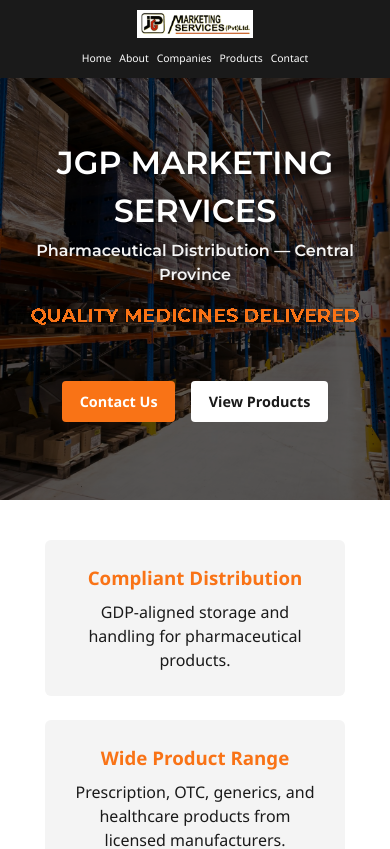
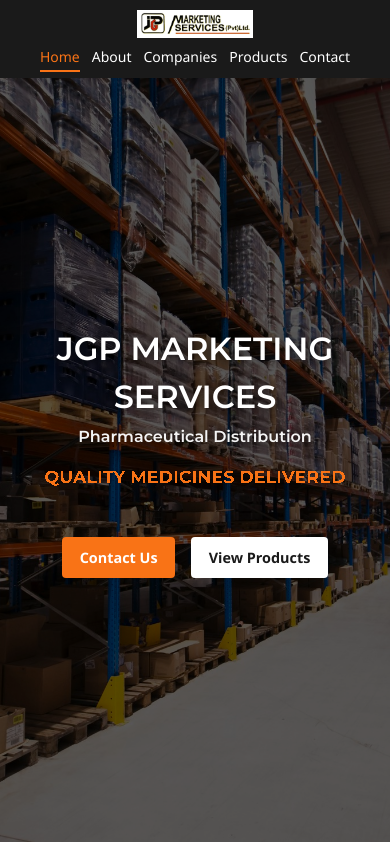
Before and after one commit to GSIX3/JGP-Website, a React (Vite) app: page / in a window 390 px wide. Shown: the top 849 px of the page. Built offline with nearby package versions, Linux system fonts and the light colour scheme.

Commit message:
fixing responsive errors

```diff
--- a/src/components/GooeyText.tsx
+++ b/src/components/GooeyText.tsx
@@ -95,6 +95,9 @@ export default function GooeyText({
         className="gooey-text-inner"
         style={{ filter: `url(#${filterId.current})` }}
       >
+        <span className={`gooey-text-sizer ${textClassName}`} aria-hidden="true">
+          {text}
+        </span>
         <span ref={text1Ref} className={`gooey-text-span ${textClassName}`} />
         <span ref={text2Ref} className={`gooey-text-span ${textClassName}`} />
       </div>
--- a/src/components/Navbar.tsx
+++ b/src/components/Navbar.tsx
@@ -1,8 +1,53 @@
+import { useEffect, useState } from "react";
 import "../styles/navbar.css";
 import { site } from "../content/site";
 import logo from "../assets/jgp1.jpg";
 
+const NAV_LINKS = [
+  { id: "home", label: "Home" },
+  { id: "about", label: "About" },
+  { id: "companies", label: "Companies" },
+  { id: "products", label: "Products" },
+  { id: "contact", label: "Contact" },
+] as const;
+
+type SectionId = (typeof NAV_LINKS)[number]["id"];
+
+function getActiveSection(navHeight: number): SectionId {
+  const probeLine = navHeight + 24;
+  let current: SectionId = "home";
+
+  for (const { id } of NAV_LINKS) {
+    const section = document.getElementById(id);
+    if (section && section.getBoundingClientRect().top <= probeLine) {
+      current = id;
+    }
+  }
+
+  return current;
+}
+
 export default function Navbar() {
+  const [activeId, setActiveId] = useState<SectionId>("home");
+
+  useEffect(() => {
+    const nav = document.querySelector("nav");
+
+    const updateActive = () => {
+      const navHeight = nav?.getBoundingClientRect().height ?? 0;
+      setActiveId(getActiveSection(navHeight));
+    };
+
+    updateActive();
+    window.addEventListener("scroll", updateActive, { passive: true });
+    window.addEventListener("resize", updateActive);
+
+    return () => {
+      window.removeEventListener("scroll", updateActive);
+      window.removeEventListener("resize", updateActive);
+    };
+  }, []);
+
   return (
     <nav>
       <a href="#home" className="navbar-brand">
@@ -13,21 +58,16 @@ export default function Navbar() {
         />
       </a>
       <ul className="navbar-links">
-        <li>
-          <a href="#home">Home</a>
-        </li>
-        <li>
-          <a href="#about">About</a>
-        </li>
-        <li>
-          <a href="#companies">Companies</a>
-        </li>
-        <li>
-          <a href="#products">Products</a>
-        </li>
-        <li>
-          <a href="#contact">Contact</a>
-        </li>
+        {NAV_LINKS.map(({ id, label }) => (
+          <li key={id}>
+            <a
+              href={`#${id}`}
+              className={activeId === id ? "active" : undefined}
+            >
+              {label}
+            </a>
+          </li>
+        ))}
       </ul>
     </nav>
   );
--- a/src/content/site.ts
+++ b/src/content/site.ts
@@ -14,14 +14,14 @@
 export const site = {
   name: "JGP Marketing Services",
   legalName: "JGP Marketing Services (Pvt) Ltd",
-  tagline: "Pharmaceutical Distribution — Central Province",
+  tagline: "Pharmaceutical Distribution",
   shortDescription:
     "Licensed pharmaceutical distributor serving pharmacies, hospitals, and healthcare institutions in Sri Lanka's Central Province.",
 
   heroTaglines: [
     "Your Trusted Pharma Partner",
     "Quality Medicines Delivered",
-    "Serving Central Province Healthcare",
+    "Serving Healthcare Providers",
   ] as const,
 
   contact: {
@@ -33,8 +33,8 @@ export const site = {
     phones: [{ display: "081 220 0859", href: "tel:+94812200859" }],
     whatsapp: null as { display: string; href: string } | null,
     email: null as { display: string; href: string } | null,
-    address: "27 Cross Street, Kandy, Sri Lanka",
-    mapQuery: "JGP Marketing Services, 27 Cross Street, Kandy, Sri Lanka",
+    address: "64 Riverdale Rd, Kandy 20000, Sri Lanka",
+    mapQuery: "JGP Marketing Services 64 Riverdale Rd, Kandy 20000, Sri Lanka",
     notes:
       "Phone and address sourced from a public directory listing — please confirm. Email and WhatsApp not found in public listings.",
   },
@@ -51,7 +51,7 @@ export const site = {
   },
 
   about: {
-    subtitle: "Trusted pharmaceutical distribution in Sri Lanka's Central Province",
+    subtitle: "Trusted pharmaceutical distribution in Sri Lanka",
     paragraphs: [
       "JGP Marketing Services (Pvt) Ltd is a pharmaceutical distribution company based in Kandy, dedicated to connecting licensed manufacturers with pharmacies, hospitals, and healthcare institutions across the Central Province.",
       "We focus on the compliant storage, handling, and delivery of medicines and healthcare products supporting healthcare providers with reliable supply at every step of the distribution chain.",
--- a/src/styles/companies.css
+++ b/src/styles/companies.css
@@ -43,6 +43,12 @@
   object-fit: contain;
 }
 
+@media (max-width: 639px) {
+  .companies-grid__item:last-child:nth-child(odd) {
+    grid-column: 1 / -1;
+  }
+}
+
 @media (min-width: 640px) {
   .companies-grid {
     --logo-base-height: 72px;
--- a/src/styles/global.css
+++ b/src/styles/global.css
@@ -8,8 +8,10 @@ html {
   --color-black: #1a1a1a;
   --color-dark-grey: #2e2e2e;
   --color-light-grey: #f4f4f4;
+  --color-primary-light: #ffedd5;
   --color-white: #ffffff;
   --font-base: 'Segoe UI', Arial, sans-serif;
+  --navbar-height: 4.75rem;
 }
 
 * {
--- a/src/styles/gooeyText.css
+++ b/src/styles/gooeyText.css
@@ -1,7 +1,8 @@
 .gooey-text-wrapper {
   position: relative;
-  display: inline-block;
+  display: block;
   width: 100%;
+  max-width: 100%;
 }
 
 .gooey-svg-filter {
@@ -15,13 +16,38 @@
   display: flex;
   align-items: center;
   justify-content: center;
-  height: 2.5em;
+  width: 100%;
+  min-height: 2.5em;
+}
+
+.gooey-text-sizer {
+  visibility: hidden;
+  width: 100%;
+  padding: 0 0.75rem;
+  text-align: center;
+  white-space: normal;
+  line-height: 1.35;
+  word-break: break-word;
 }
 
 .gooey-text-span {
   position: absolute;
-  display: inline-block;
+  inset: 0;
+  display: flex;
+  align-items: center;
+  justify-content: center;
+  width: 100%;
+  padding: 0 0.75rem;
   user-select: none;
   text-align: center;
-  white-space: nowrap;
+  white-space: normal;
+  line-height: 1.35;
+  word-break: break-word;
 }
+
+@media (max-width: 480px) {
+  .gooey-text-sizer,
+  .gooey-text-span {
+    padding: 0 0.5rem;
+  }
+}
--- a/src/styles/home.css
+++ b/src/styles/home.css
@@ -51,7 +51,7 @@
   font-family: 'Montserrat', sans-serif;
   color: var(--color-primary);
   font-weight: bold;
-  font-size: 1.8rem;
+  font-size: clamp(1rem, 4.5vw, 1.8rem);
   text-transform: uppercase;
 }
 
@@ -97,7 +97,8 @@
 }
 
 .highlight-card {
-  background-color: var(--color-light-grey);
+  background-color: var(--color-primary-light);
+  border: 1px solid rgba(249, 115, 22, 0.28);
   border-radius: 6px;
   padding: 1.5rem;
   flex: 1 1 250px;
@@ -110,6 +111,13 @@
   margin-bottom: 0.5rem;
 }
 
+@media (max-width: 768px) {
+  .hero {
+    min-height: calc(100svh - var(--navbar-height));
+    padding: 1rem 1rem 2rem;
+  }
+}
+
 @media (max-width: 480px) {
   .hero h1 {
     font-size: 2rem;
@@ -119,17 +127,8 @@
     font-size: 1rem;
   }
 
-  .hero-tagline {
-    font-size: 1.2rem;
-  }
-
   .hero-tagline-wrapper {
     margin-bottom: 2.5rem;
-  }
-
-  .hero {
-    min-height: 50vh;
-    padding: 1rem 1rem 2rem;
   }
 
   .btn {
--- a/src/styles/navbar.css
+++ b/src/styles/navbar.css
@@ -62,8 +62,22 @@ nav {
   border-bottom: 2px solid var(--color-primary);
 }
 
+@media (max-width: 768px) {
+  .navbar-links {
+    gap: 0.75rem 1rem;
+  }
+
+  .navbar-links a {
+    font-size: 0.95rem;
+  }
+}
+
 /* On very narrow screens, stack logo and links vertically */
 @media (max-width: 480px) {
+  :root {
+    --navbar-height: 5rem;
+  }
+
   nav {
     flex-direction: column;
     align-items: center;
@@ -87,11 +101,11 @@ nav {
 
   .navbar-links {
     justify-content: center;
-    gap: 0.35rem 0.5rem;
+    gap: 0.5rem 0.75rem;
     width: 100%;
   }
 
   .navbar-links a {
-    font-size: 0.65rem;
+    font-size: 0.875rem;
   }
 }
```
